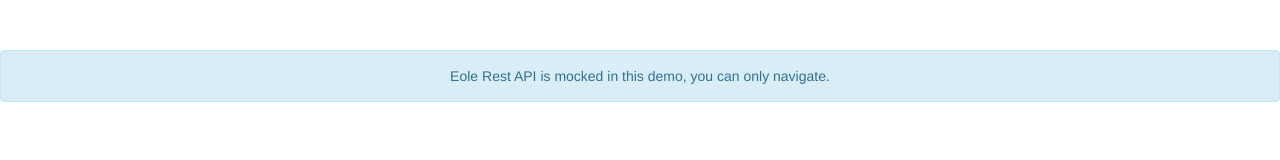
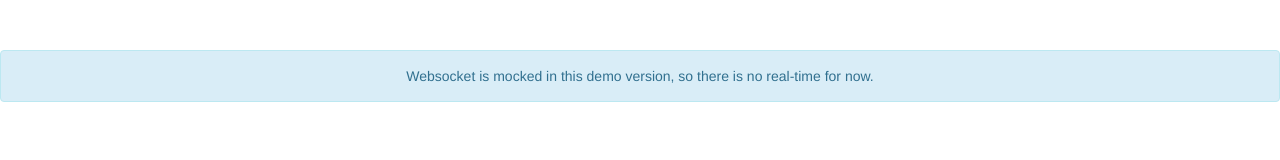
Before and after one commit to eole-io/eole-angular, a website: page index.html in a window 1280 px wide. Drawn offline with nearby package versions, Linux system fonts and the light colour scheme.

Commit message:
update notice message about mock

```diff
--- a/index.html
+++ b/index.html
@@ -51,7 +51,7 @@
         <div ng-include="'ng-eole/menu/menu.html'"></div>
 
         <div class="alert alert-info text-center" style="margin:0">
-            Eole Rest API is mocked in this demo, you can only navigate.
+            Websocket is mocked in this demo version, so there is no real-time for now.
         </div>
 
         <div ng-view>
```
